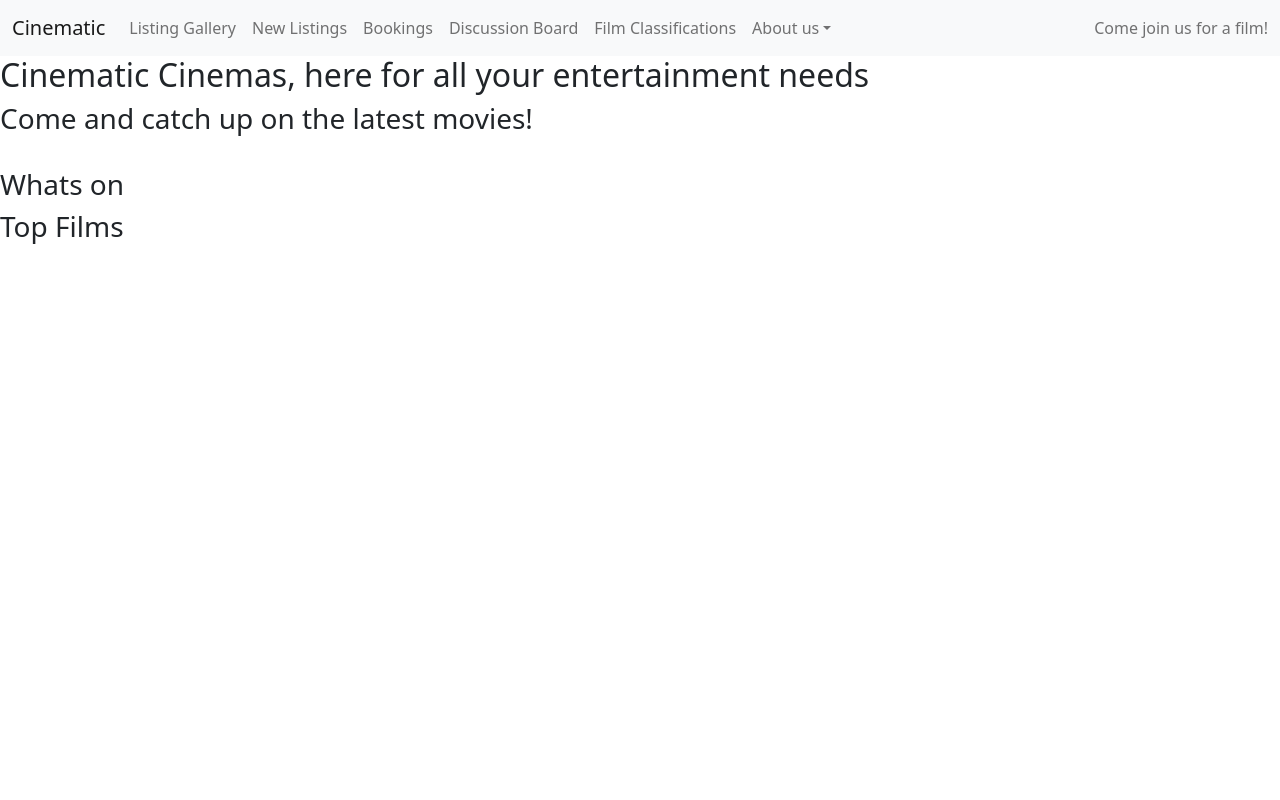
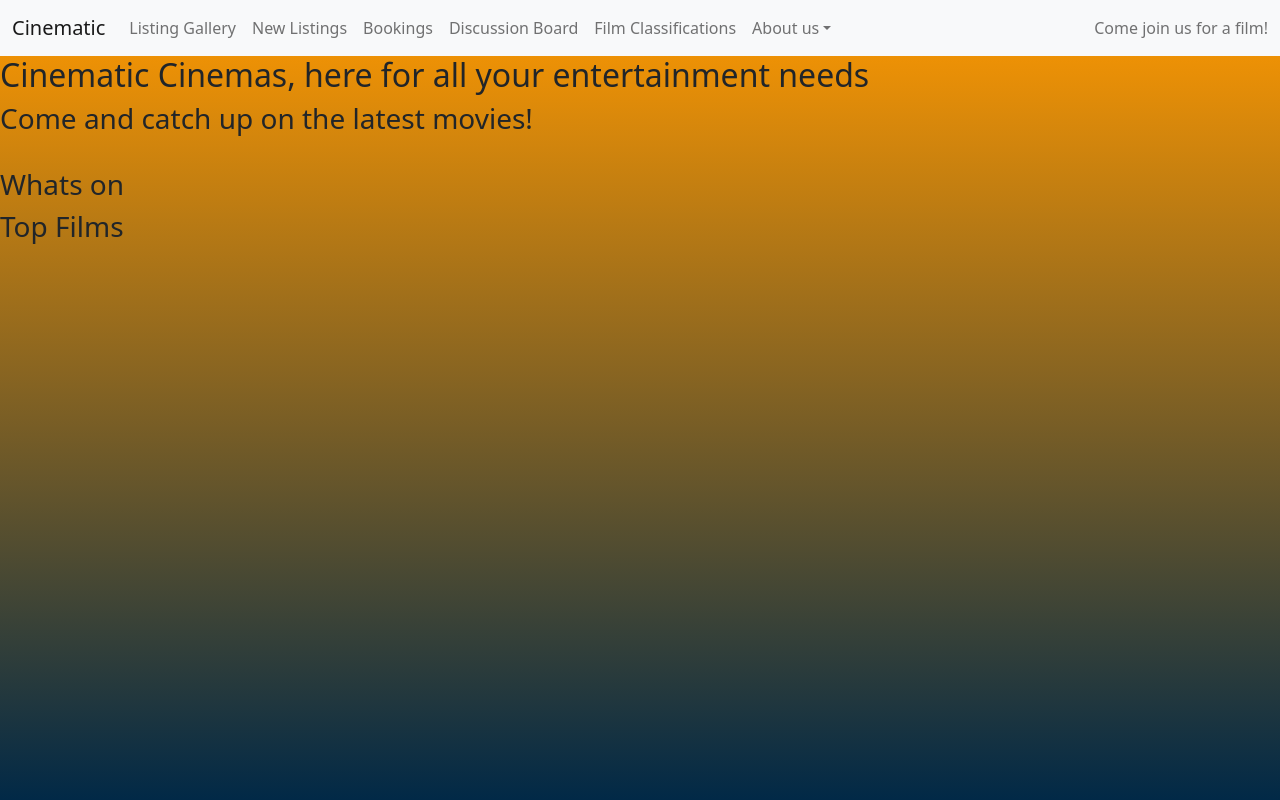
Before and after one commit to aliktb/team-instinct-cinema-project, a React (Create React App) app in the folder cinema-project-app/client/: page /background in a window 1280 px wide. Built offline with nearby package versions, Linux system fonts and the light colour scheme.

Commit message:
adding background

```diff
--- a/cinema-project-app/client/src/App.js
+++ b/cinema-project-app/client/src/App.js
@@ -4,11 +4,14 @@ import { BrowserRouter as Router, Route, Routes } from "react-router-dom";
 import TestAPIPage from "./pages/TestAPIPage";
 import Navigationbar from "./components/Navigationbar";
 import Homepage from "./pages/Homepage";
-
+import Background from "./components/Background";
+import "./css/Background.css"
 function App() {
   return (
     <div>
+
       <Navigationbar />
+      {/* <Background /> */}
       <Homepage />
       {/* <Router>
         <Routes>
--- a/cinema-project-app/client/src/css/Background.css
+++ b/cinema-project-app/client/src/css/Background.css
@@ -14,7 +14,7 @@ header {
 }
 
 section {
-    position: absolute;
+    /* position: absolute; */
     width: 100%;
     height: 100vh;
     display: flex;
--- /dev/null
+++ b/cinema-project-app/client/src/css/generic.css
@@ -0,0 +1,10 @@
+body {
+
+
+    width: 100%;
+    height: 100vh;
+
+    background: linear-gradient(to bottom, #ff9900, #012947);
+
+
+}
--- a/cinema-project-app/client/src/pages/Homepage.jsx
+++ b/cinema-project-app/client/src/pages/Homepage.jsx
@@ -1,3 +1,8 @@
+import "../css/generic.css";
+//import "../css/Background.css"
+
+
+
 const Homepage = () => {
     return (
         <div>
@@ -25,6 +30,7 @@ const Homepage = () => {
             </div>
 
 
+
             <footer>
 
 
```
